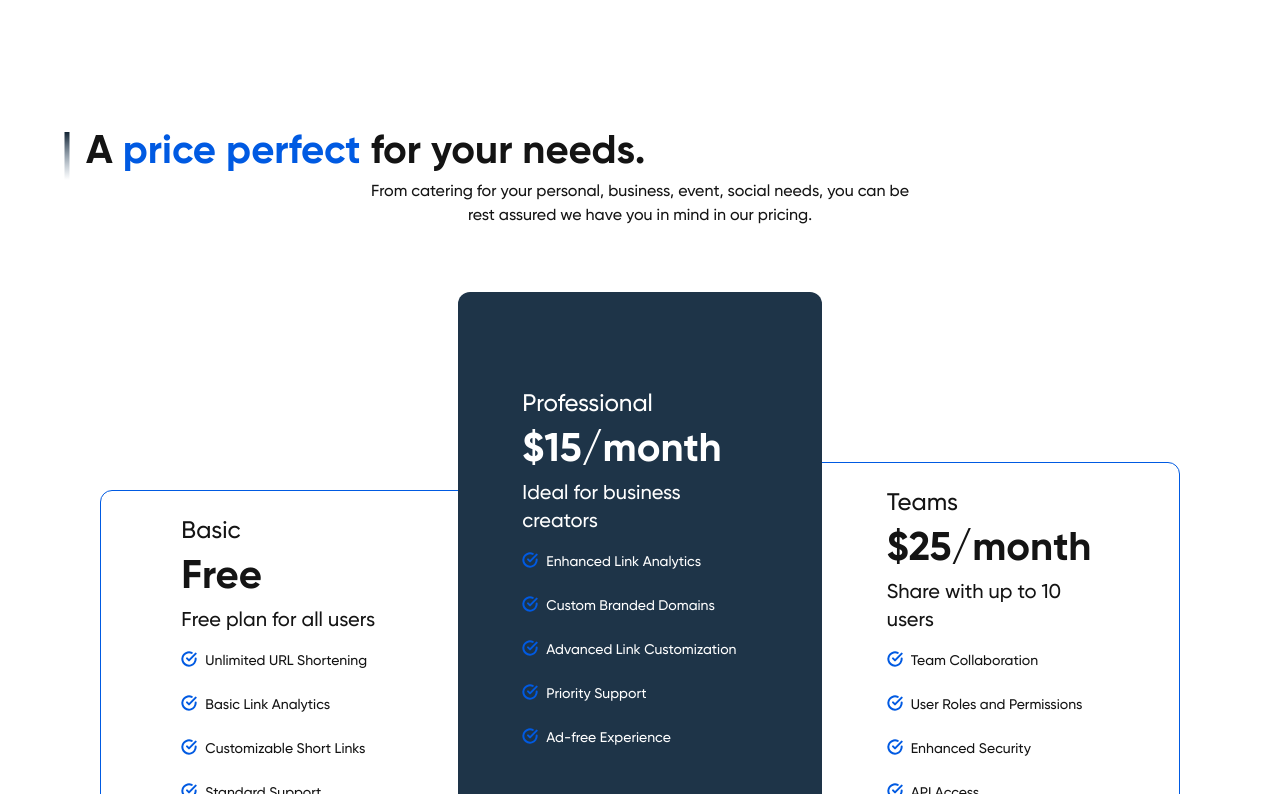
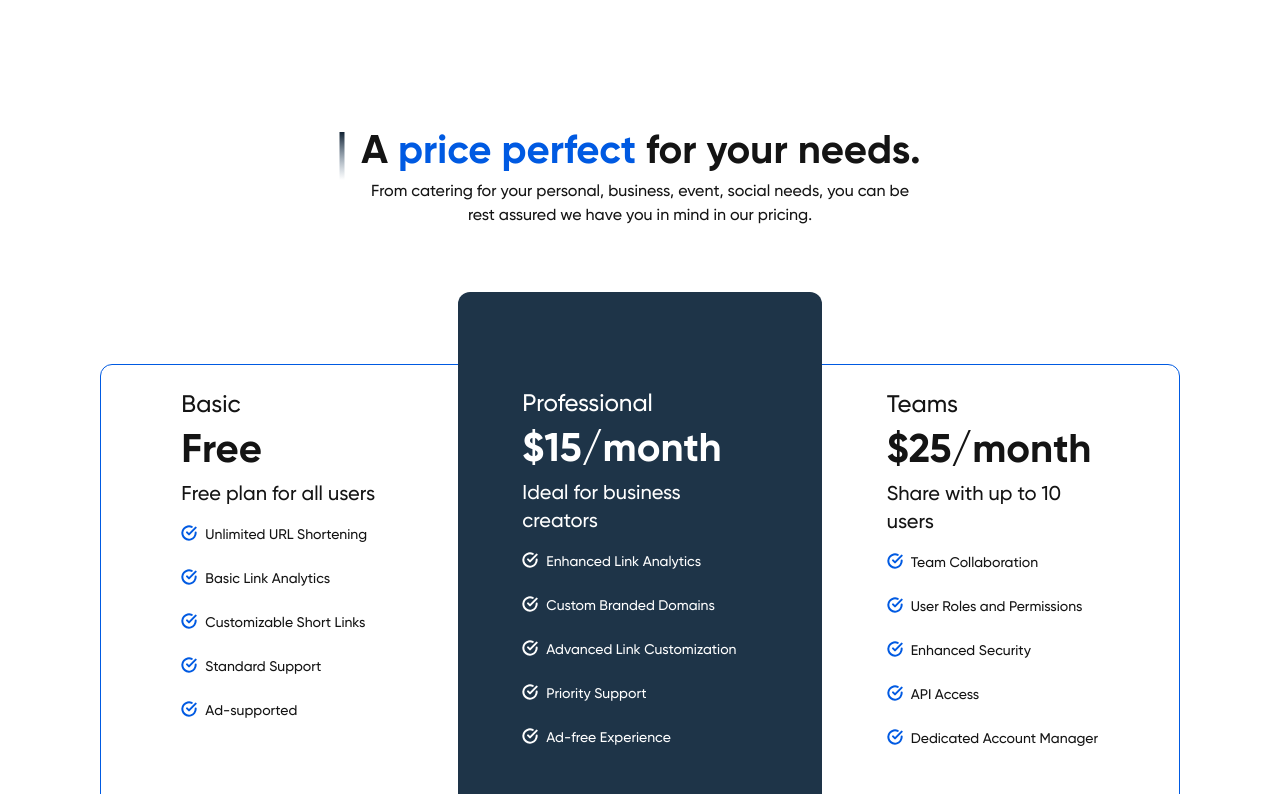
Before and after one commit to rahmlad-aramide/scissor, a React (Vite) app: page / in a window 1280 px wide. Shown: the part 2026-2820 px from the top of the page. Built offline with nearby package versions, Linux system fonts and the light colour scheme.

Commit message:
update: responsive version of the landing page in progress

```diff
--- a/src/components/Footer/Footer.jsx
+++ b/src/components/Footer/Footer.jsx
@@ -122,7 +122,7 @@ const Footer = () => {
         </div>
       </div>
       <div>
-        <div className="flex justify-end mr-4 mb-10 md:mr-[8.6875rem]">
+        <div className="flex justify-center md:justify-end mr-4 mb-10 md:mr-[8.6875rem]">
           <ul className="flex text-neutral-800">
             <li className="text-neutral-800 text-sm font-medium">
               Terms of Service
--- a/src/components/Pricing/Pricing.jsx
+++ b/src/components/Pricing/Pricing.jsx
@@ -9,16 +9,19 @@ const Pricing = () => {
   const handleMouseEnter = (id) => {
     setHoveredElement(id);
   };
-  const handleMouseLeave = () => {
-    setHoveredElement(null);
+  // const handleMouseLeave = () => {
+  //   setHoveredElement(null);
+  // };
+  const handleClick = (id) => {
+    setHoveredElement(id);
   };
   return (
     <section id="pricing">
       <div className="text-dark">
         <div className="flex flex-col w-full mx-auto mb-16">
-          <div className="flex mx-auto w-[90%] mb-4 md:mb-0">
-            <div className="mt-0 md:mt-0 mr-4">
-              <img src={line} alt="Vertical line" />
+          <div className="flex justify-center mx-auto w-[90%] mb-4 md:mb-0">
+            <div className="mr-4 ml-0 md:-ml-5">
+              <img src={line} alt="vertical line" className="mt-0 md:mt-0" />
             </div>
             <div className="text-4xl md:text-[40px] font-bold">
               A <span className="text-primary">price perfect</span> for your
@@ -39,11 +42,12 @@ const Pricing = () => {
                 key={data.id}
                 className={
                   hoveredElement === data.id
-                    ? `group pt-10 md:pt-24 pb-12 md:pb-36 mb-8 md:mb-0 px-6 md:px-16 w-[95%] mx-auto h-fit my-auto bg-[#1E3448] z-10 rounded-xl transition duration-300`
-                    : `group pt-6 pb-6 md:pb-11 px-8 md:px-20 mb-8 md:mb-0 w-[90%] mx-auto md:-ml-4 md:-mr-4 h-fit my-auto border-[0.4px] border-primary bg-white rounded-xl transition duration-300`
+                    ? `group pt-10 md:pt-24 pb-12 md:pb-36 mb-8 md:mb-auto md:mt-auto px-6 md:px-16 w-[95%] mx-auto h-fit my-auto bg-[#1E3448] z-10 rounded-xl transition duration-300`
+                    : `group pt-6 pb-6 md:pb-11 px-8 md:px-20 mb-8 md:mb-auto w-[90%] mx-auto md:-ml-4 md:-mr-4 h-fit min-h-[30rem] my-auto border-[0.4px] border-primary bg-white rounded-xl transition duration-300`
                 }
                 onMouseEnter={() => handleMouseEnter(data.id)}
-                onMouseLeave={handleMouseLeave}
+                // onMouseLeave={handleMouseLeave}
+                onClick={() => handleClick(data.id)}
               >
                 <div
                   className={
@@ -81,17 +85,25 @@ const Pricing = () => {
                       fill="none"
                       xmlns="http://www.w3.org/2000/svg"
                     >
-                      <g clipPath="url(#clip0_124_872)">
+                      <g clipPath="url(#ututoo)">
                         <path
                           d="M14.6667 7.38674V8.00007C14.6658 9.43769 14.2003 10.8365 13.3395 11.988C12.4788 13.1394 11.2688 13.9817 9.89022 14.3893C8.5116 14.797 7.03815 14.748 5.68963 14.2498C4.3411 13.7516 3.18975 12.8308 2.40729 11.6248C1.62482 10.4188 1.25317 8.99212 1.34776 7.55762C1.44235 6.12312 1.99812 4.75762 2.93217 3.66479C3.86621 2.57195 5.1285 1.81033 6.53077 1.4935C7.93304 1.17668 9.40016 1.32163 10.7133 1.90674"
-                          className="stroke-[#005AE2] group-hover:stroke-white transition duration-300"
+                          className={
+                            hoveredElement === data.id
+                              ? `stroke-white transition duration-300`
+                              : `stroke-[#005AE2] transition duration-300`
+                          }
                           strokeWidth="2"
                           strokeLinecap="round"
                           strokeLinejoin="round"
                         />
                         <path
                           d="M14.6667 2.66675L8 9.34008L6 7.34008"
-                          className="stroke-[#005AE2] group-hover:stroke-white transition duration-300"
+                          className={
+                            hoveredElement === data.id
+                              ? `stroke-white group-hover:stroke-white transition duration-300`
+                              : `stroke-[#005AE2] group-hover:stroke-white transition duration-300`
+                          }
                           strokeWidth="2"
                           strokeLinecap="round"
                           strokeLinejoin="round"
@@ -120,7 +132,7 @@ const Pricing = () => {
         </div>
         <div className="flex mt-16 mb-28">
           <div className="w-[95%] mx-auto flex flex-col sm:flex-row justify-center items-center">
-            <Link to="/get-quote" className='order-2 md:order-1'>
+            <Link to="/get-quote" className="order-2 md:order-1">
               <Button
                 style={{
                   backgroundColor: 'white',
@@ -131,7 +143,7 @@ const Pricing = () => {
                 Get Custom Pricing
               </Button>
             </Link>
-            <div className='order-1 md:order-2 mb-4 md:mb-0'>
+            <div className="order-1 md:order-2 mb-4 md:mb-0">
               <Button>Select Pricing</Button>
             </div>
           </div>
--- a/src/components/Revolutionize/Revolutionize.jsx
+++ b/src/components/Revolutionize/Revolutionize.jsx
@@ -4,7 +4,7 @@ const Revolutionize = () => {
   return (
     <section className="bg-revolutionize-texture flex justify-center min-h-[18.6875rem]">
       <div className="flex flex-col justify-center items-center">
-        <div className="text-[40px] font-bold text-white mb-8">
+        <div className="text-[40px] font-bold text-white mb-8 text-center">
           Revolutionizing Link Optimization
         </div>
         <Button>
```
